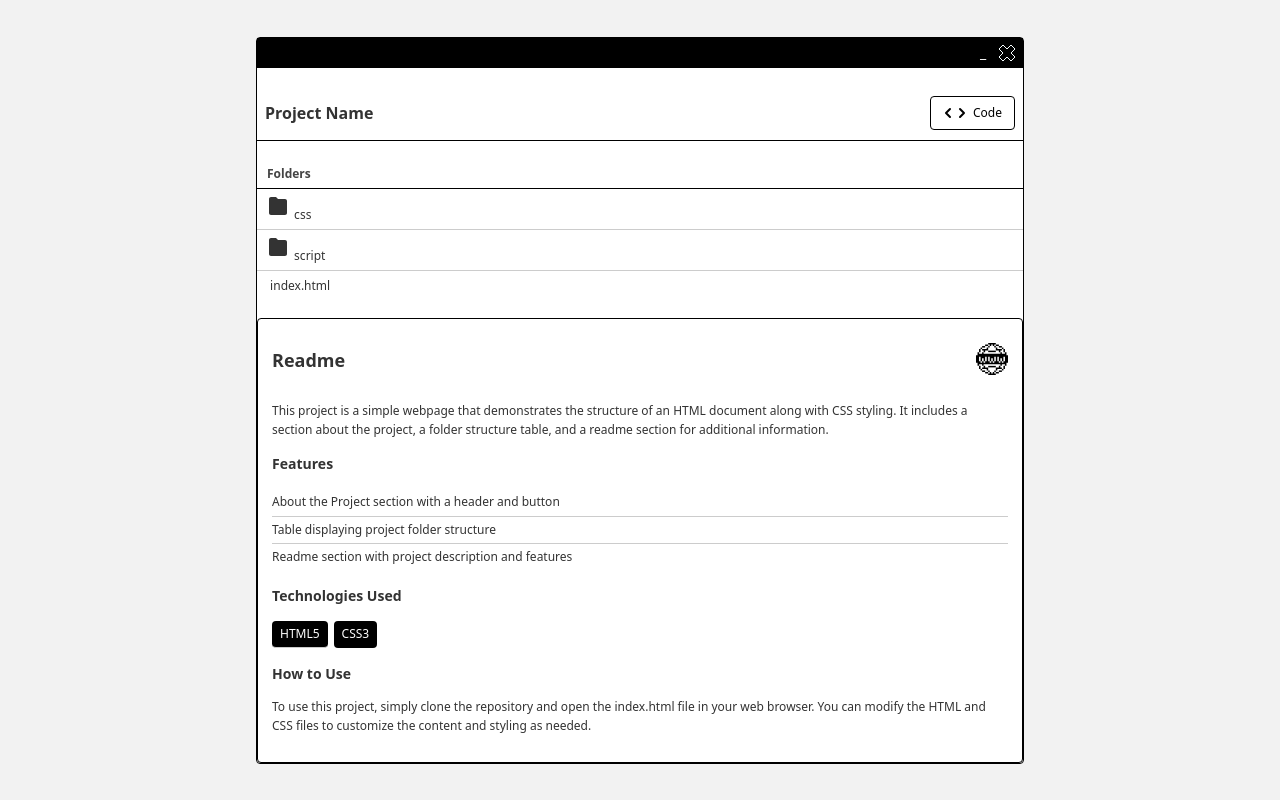
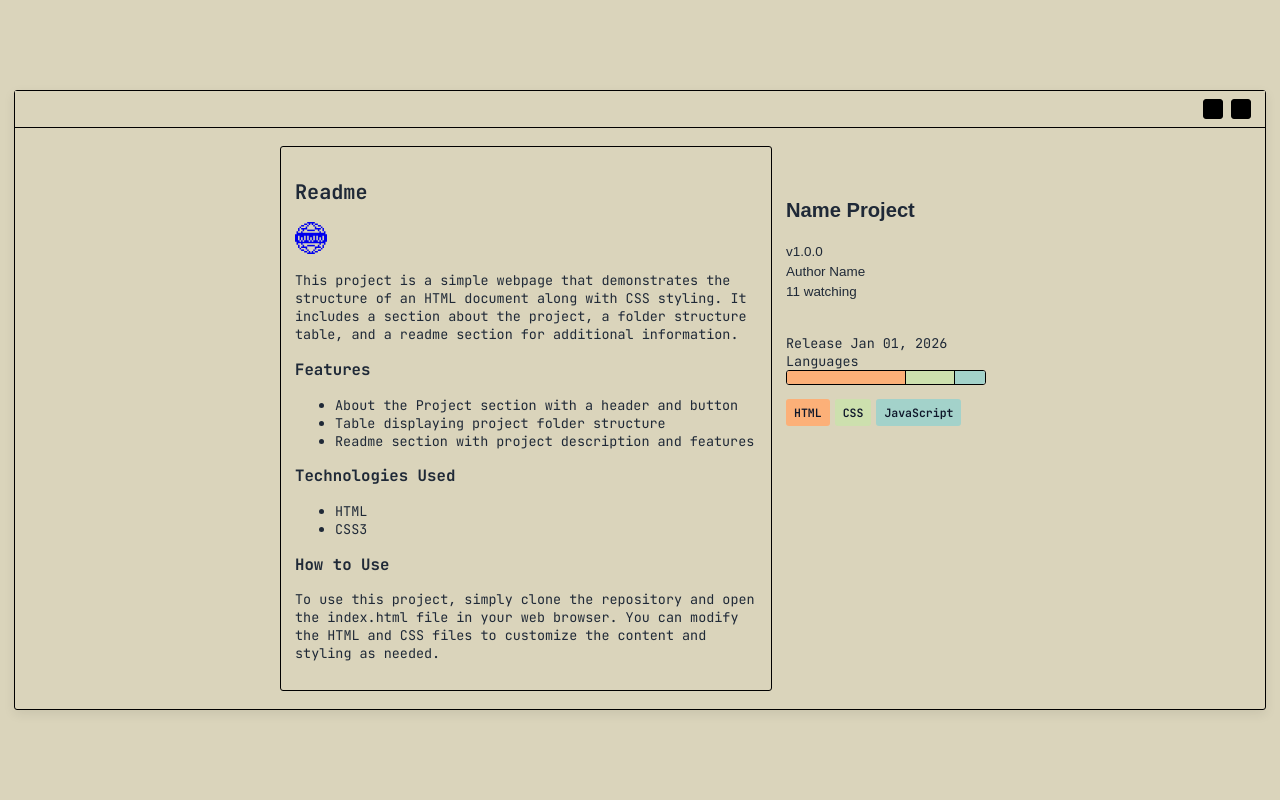
Before and after one commit to kindbytes/folio, a plain HTML site: page teste.html in a window 1280 px wide. Drawn offline with Linux system fonts and the light colour scheme; a web font is replaced by a local one.

Commit message:
fix things

```diff
--- a/css/style.css
+++ b/css/style.css
@@ -57,7 +57,7 @@
   box-sizing: border-box;
   margin: 0;
   padding: 0;
-  font-family: 'Sono', sans-serif;
+  font-family: 'JetBrains Mono', monospace;
 }
 
 body {
@@ -220,13 +220,12 @@ button,
   align-items: center;
   gap: 6px;
   padding: 6px 10px;
-  border-radius: var(--radius-pill);
   border: 1px solid black;
   color: black;
   font-size: var(--fs-sm);
   text-decoration: none;
   transition: var(--transition-fast);
-  border-radius: 5px;
+  border-radius: 3px;
 }
 
 .btn-social svg {
@@ -263,7 +262,7 @@ button,
   width: 100%;
   border-radius: 0px;
   border: 1px solid black;
-  border-radius: 5px;
+  border-radius: 3px;
   padding: 2px;
   background: #f9fafb;
 }
@@ -276,8 +275,8 @@ button,
   text-align: center;
   color: var(--text-muted);
   width: 100%;
-  border: none;
-  transition: transform 0.4s ease, background 0.4s ease, color 0.4s ease;
+  border: 1px solid transparent;
+  margin: 3px;
 }
 
 .tab:last-child {
@@ -288,8 +287,8 @@ button,
 .tab:hover {
   background: white;
   border: 1px solid black;
-  border-radius: 5px;
-  transform: translateX(4px);
+  border-radius: 3px;
+
   color: black;
 }
 
@@ -300,7 +299,7 @@ button,
   font-weight: 600;
   transform: translateX(0);
   border: 1px solid black;
-  border-radius: 5px;
+  border-radius: 3px;
 }
 
 /* Conteúdo das seções (cada aba mostra uma seção) */
@@ -516,11 +515,11 @@ textarea {
 
 /* Pill de ferramentas (Power BI, VS Code, etc.) */
 .tool-pill {
-  background: var(--accent-strong);
-  color: var(--bg);
+  background: #A3D2CA;
+  color: var(--accent-strong);
   padding: 4px 10px;
   font-size: var(--fs-xs);
-  border-radius: 5px;
+  border-radius: 3px;
   border: 1px solid black;
   white-space: nowrap;
   transition: var(--transition-med);
--- a/teste.css
+++ b/teste.css
@@ -1,18 +1,55 @@
 @import url('https://fonts.googleapis.com/css2?family=Sono:wght@200..800&display=swap');
+@import url('https://fonts.googleapis.com/css2?family=JetBrains+Mono:ital,wght@0,100..800;1,100..800&display=swap');
 
 /* ================================
    CSS Variables
    ================================ */
 :root {
-    /* Colors */
-    --color-primary: #000000;
-    --color-secondary: #ffffff;
-    --color-text-dark: #333333;
-    --color-text-medium: #444444;
-    --color-text-light: #666666;
-    --color-gray: #f2f2f2;
-    --color-gray-medium: #cccccc;
-    --color-hover-gray: #808080;
+    /* Fundo */
+    --bg: #dad4bb;
+
+    /* Texto */
+    --text: #0f172a;
+    --text-muted: #1f2937;
+    --text-soft: #6b7280;
+    --text-subtle: #9ca3af;
+
+    /* Accent (preto editorial) */
+    --accent: #000000;
+    --accent-soft: #111111;
+    --accent-strong: #000000;
+
+    /* Bordas */
+    --border-soft: black;
+    --border-subtle: rgba(0, 0, 0, 0.12);
+
+    /* Pills / superfícies */
+    --pill-bg-soft: #ffffff;
+    --pill-border-soft: rgba(0, 0, 0, 0.18);
+
+    /* Feedback / estados */
+    --success: #16a34a;
+    --warning: #f59e0b;
+    --danger: #dc2626;
+
+    /* Sombras */
+    --shadow-soft: 0 4px 12px rgba(0, 0, 0, 0.08);
+
+    /* Tipografia */
+    --fs-xs: 0.72rem;
+    --fs-sm: 0.78rem;
+    --fs-md: 0.84rem;
+    --fs-lg: 1.02rem;
+    --fs-name: 1.15rem;
+
+    /* Radius */
+    --radius-card: 3px;
+    --radius-soft: 3px;
+    --radius-pill: 3px;
+
+    /* Transições */
+    --transition-fast: 0.2s ease;
+    --transition-med: 0.35s ease;
 
     /* Spacing (compact) */
     --space-xs: 0.375rem;
@@ -21,19 +58,20 @@
     --space-lg: 1.125rem;
     --space-xl: 1.5rem;
 
-    /* Typography (compact) */
-    --font-size-sm: 0.75rem;
-    --font-size-base: 0.875rem;
-    --font-size-lg: 1rem;
-    --font-size-xl: 1.25rem;
-    --line-height-normal: 1.45;
-    --line-height-relaxed: 1.55;
-
     /* Layout */
-    --border-radius: 0.25rem;
     --border-width: 1px;
     --max-width-content: 48rem;
     --header-height: 2.5rem;
+    /* Apoio visual */
+    --peach: #FCB078;
+    /* tabs ativas */
+    --rose: #DA8FA3;
+    /* badges */
+    --mint: #A3D2CA;
+    /* tools */
+    --sage: #CDE0AE;
+    /* status */
+
 }
 
 /* ================================
@@ -44,14 +82,14 @@
 }
 
 body {
-    font-family: 'Sono', system-ui, sans-serif;
+    font-family: 'JetBrains Mono', monospace;
     margin: 0;
     min-height: 100vh;
-    background-color: var(--color-gray);
+    background-color: var(--bg);
     display: flex;
     justify-content: center;
     align-items: center;
-    font-size: var(--font-size-base);
+    font-size: var(--fs-md);
 }
 
 /* ================================
@@ -59,279 +97,151 @@ body {
    ================================ */
 .about-project {
     width: 100%;
-    max-width: var(--max-width-content);
     margin: var(--space-md);
+    padding: 0;
     display: flex;
     flex-direction: column;
-    gap: var(--space-lg);
-    border: var(--border-width) solid var(--color-primary);
-    border-radius: var(--border-radius);
-    background-color: var(--color-secondary);
-    color: var(--color-text-dark);
+    gap: 0;
+    border: var(--border-width) solid var(--accent);
+    border-radius: var(--radius-card);
+    background-color: var(--bg);
+    color: var(--text-muted);
+    box-shadow: var(--shadow-soft);
 }
 
-.header{
-    background-color: var(--color-primary);
-    color: var(--color-secondary);
+.about-project-header {
     display: flex;
+    align-items: end;
     justify-content: flex-end;
-    align-items: center;
-    padding: 0 var(--space-sm);
     gap: var(--space-sm);
-    height: 30px;
+    padding: var(--space-sm) var(--space-md);
+    background-color: var(--bg);
+    border-bottom: 1px solid var(--accent);
 }
 
-.minimize, .close {
+.about-project-header span {
+    width: 20px;
+    height: 20px;
+    background-color: var(--accent);
+    border-radius: 3px;
+    display: inline-block;
+    border: 1px solid var(--accent);
+    cursor: pointer;
+}
+
+.about-project-header .close:hover {
+    background-color: #ED6A5E;
+    border: 1px solid #ED6A5E;
+}
+
+.about-project-header .minimize:hover {
+    background-color: #F4BF4F;
+    border: 1px solid #F4BF4F;
+}
+
+.readme-container {
     display: flex;
-    justify-content: center;
-    align-items: center;
-    width: 16px;
-    height: 16px;
+    padding: var(--space-lg) var(--space-xl);
+    max-width: var(--max-width-content);
+    margin: 0 auto;
+}
+
+.readme {
+    border: 1px solid var(--accent);
+    padding: var(--space-md);
+    border-radius: var(--radius-card);
+}
+
+.project-card {
+    display: flex;
+    flex-direction: column;
+    padding: var(--space-md);
+    border-radius: var(--radius-card);
+    margin-top: var(--space-lg);
+}
+
+.project-card__header {
+    display: flex;
+    flex-direction: column;
+    font-family: 'Sono', sans-serif;
+    margin-bottom: var(--space-md);
+    line-height: 1.5;
+}
+
+.btn {
+    background-color: var(--bg);
     border: none;
-    border-radius: 10%;
-    cursor: pointer;
-    color: var(--color-secondary);
 }
 
 
-.close:hover {
-    background-color: red;
-    color: var(--color-secondary);
+.language-list {
+    width: 200px;
+    list-style: none;
+    padding: 0;
+    display: inline-flex;
+    margin-top: var(--space-md);
+    overflow: hidden;
+    gap: 5px;
 }
 
-.minimize:hover {
-    background-color: yellow;
-    color: var(--color-primary);
+.language--html {
+    background-color: var(--peach);
+    padding: var(--space-xs) var(--space-sm);
+    border-radius: var(--radius-pill);
+    font-size: var(--fs-xs);
+    font-weight: 600;
+    color: var(--text);
 }
 
 
-/* ================================
-   Header
-   ================================ */
-.about-project-header {
-    display: flex;
-    justify-content: space-between;
-    align-items: center;
-    min-height: var(--header-height);
-    font-size: var(--font-size-lg);
+.language--css {
+    background-color: var(--sage);
+    padding: var(--space-xs) var(--space-sm);
+    border-radius: var(--radius-pill);
+    font-size: var(--fs-xs);
     font-weight: 600;
-    border-bottom: var(--border-width) solid var(--color-primary);
-    padding: 0 var(--space-sm);
+    color: var(--text);
 }
 
-.about-project-header h1 {
-    margin: 0;
-    font-size: inherit;
+.language--js {
+    background-color: var(--mint);
+    padding: var(--space-xs) var(--space-sm);
+    border-radius: var(--radius-pill);
+    font-size: var(--fs-xs);
+    font-weight: 600;
+    color: var(--text);
 }
 
-/* ================================
-   Header Button
-   ================================ */
-.about-project-header button {
+.bar-multi {
     display: flex;
-    align-items: center;
-    gap: 0.375rem;
-    padding: 0.25rem 0.75rem;
-    font-size: var(--font-size-sm);
-    font-family: inherit;
-    border: var(--border-width) solid var(--color-primary);
-    background-color: var(--color-secondary);
-    color: var(--color-primary);
-    border-radius: var(--border-radius);
-    cursor: pointer;
-    transition: background-color 0.15s ease, color 0.15s ease;
+    width: 200px;
+    height: 15px;
+    border-radius: var(--radius-soft);
+    overflow: hidden;
+    background: #eee;
+    border: 1px solid var(--accent);
 }
 
-.about-project-header button:hover,
-.about-project-header button:focus-visible {
-    background-color: var(--color-primary);
-    color: var(--color-secondary);
+.bar-multi span{
+    border-right: 1px solid black;
 }
 
-/* ================================
-   Lists
-   ================================ */
-.about-project ul {
-    list-style: none;
-    padding: 0;
-    margin: 0;
+.bar-multi span {
+    height: 100%;
 }
 
-.about-project li {
-    padding: 0.25rem 0;
-    border-bottom: var(--border-width) solid var(--color-gray-medium);
+.bar-multi .html {
+    width: 60%;
+    background: #FCB078;
 }
 
-.about-project li:last-child {
-    border-bottom: none;
+.bar-multi .css {
+    width: 25%;
+    background: #CDE0AE;
 }
 
-.about-project li:hover {
-    background-color: var(--color-gray);
+.bar-multi .js {
+    width: 15%;
+    background: #A3D2CA;
+    border: none;
 }
-
-/* ================================
-   Technology Badges
-   ================================ */
-.tecnologies-badge {
-    display: flex;
-    flex-wrap: wrap;
-    gap: var(--space-xs);
-}
-
-.tecnologies-badge li {
-    padding: 0.25rem 0.5rem;
-    font-size: var(--font-size-sm);
-    background-color: var(--color-primary);
-    color: var(--color-secondary);
-    border-radius: var(--border-radius);
-}
-
-/* ================================
-   Table (refinada e compacta)
-   ================================ */
-table {
-    width: 100%;
-    border-collapse: collapse;
-    font-size: var(--font-size-sm);
-    table-layout: fixed;
-}
-
-thead {
-    background-color: var(--color-gray);
-}
-
-th {
-    padding: 0.375rem 0.625rem;
-    text-align: left;
-    font-weight: 600;
-    border-bottom: var(--border-width) solid var(--color-primary);
-    color: var(--color-text-medium);
-}
-
-tbody tr {
-    transition: background-color 0.12s ease;
-}
-
-tbody tr:hover {
-    background-color: var(--color-gray);
-}
-
-td {
-    padding: 0.375rem 0.625rem;
-    border-bottom: var(--border-width) solid var(--color-gray-medium);
-    vertical-align: middle;
-    white-space: nowrap;
-    overflow: hidden;
-    text-overflow: ellipsis;
-}
-
-/* remove última borda */
-tbody tr:last-child td {
-    border-bottom: none;
-}
-
-/* ================================
-   Cell with icon + text
-   ================================ */
-.td-item {
-    display: flex;
-    align-items: center;
-    gap: 0.5rem;
-    min-width: 0;
-}
-
-.td-item svg {
-    width: 16px;
-    height: 16px;
-    flex-shrink: 0;
-    image-rendering: pixelated;
-}
-
-/* ================================
-   Clickable row (opcional)
-   ================================ */
-tbody tr {
-    cursor: pointer;
-}
-
-tbody tr:hover td {
-    color: var(--color-primary);
-}
-
-/* ================================
-   Mobile
-   ================================ */
-@media (max-width: 640px) {
-    th {
-        display: none;
-    }
-
-    td {
-        padding: 0.5rem;
-    }
-}
-
-/* ================================
-   README
-   ================================ */
-.readme {
-    font-size: var(--font-size-sm);
-    line-height: var(--line-height-relaxed);
-    border: var(--border-width) solid var(--color-primary);
-    padding: var(--space-md);
-    border-radius: var(--border-radius);
-}
-
-.readme-header {
-    display: flex;
-    justify-content: space-between;
-    align-items: center;
-    gap: var(--space-sm);
-    margin-bottom: var(--space-sm);
-}
-
-.readme-header a {
-    text-decoration: none;
-    font-weight: 600;
-    color: var(--color-primary);
-}
-
-.readme-header a:hover {
-    text-decoration: underline;
-}
-
-/* ================================
-   Responsive
-   ================================ */
-@media (max-width: 768px) {
-    .about-project {
-        margin: var(--space-sm);
-        padding: var(--space-sm);
-    }
-
-    .about-project-header {
-        flex-direction: column;
-        align-items: flex-start;
-        gap: var(--space-xs);
-    }
-
-    td {
-        flex-direction: column;
-        align-items: flex-start;
-    }
-}
-
-/* ================================
-   Accessibility
-   ================================ */
-*:focus-visible {
-    outline: 2px solid var(--color-primary);
-    outline-offset: 2px;
-}
-
-@media (prefers-reduced-motion: reduce) {
-    * {
-        transition: none !important;
-    }
-}
--- a/teste.html
+++ b/teste.html
@@ -10,111 +10,24 @@
 
 <body>
   <div class="about-project">
-    <div class="header">
-      <span class="minimize">_</span>
+    <div class="about-project-header">
+      <span class="minimize"></span>
       <span class="close">
-        <svg xmlns="http://www.w3.org/2000/svg" viewBox="0 0 16 16" width="16" height="16" shape-rendering="crispEdges">
-
-          <g fill="#f7feff">
-            <rect x="11" y="15" width="2" height="1" />
-            <rect x="3" y="15" width="2" height="1" />
-            <rect x="13" y="14" width="1" height="1" />
-            <rect x="10" y="14" width="1" height="1" />
-            <rect x="5" y="14" width="1" height="1" />
-            <rect x="2" y="14" width="1" height="1" />
-            <rect x="14" y="13" width="1" height="1" />
-            <rect x="9" y="13" width="1" height="1" />
-            <rect x="6" y="13" width="1" height="1" />
-            <rect x="1" y="13" width="1" height="1" />
-            <rect x="15" y="11" width="1" height="2" />
-            <rect x="7" y="12" width="2" height="1" />
-            <rect y="11" width="1" height="2" />
-            <rect x="14" y="10" width="1" height="1" />
-            <rect x="1" y="10" width="1" height="1" />
-            <rect x="13" y="9" width="1" height="1" />
-            <rect x="2" y="9" width="1" height="1" />
-            <rect x="3" y="7" width="1" height="2" />
-            <rect x="12" y="7" width="1" height="2" />
-            <rect x="13" y="6" width="1" height="1" />
-            <rect x="2" y="6" width="1" height="1" />
-            <rect x="14" y="5" width="1" height="1" />
-            <rect x="1" y="5" width="1" height="1" />
-            <rect x="7" y="3" width="2" height="1" />
-            <rect x="15" y="3" width="1" height="2" />
-            <rect y="3" width="1" height="2" />
-            <rect x="14" y="2" width="1" height="1" />
-            <rect x="9" y="2" width="1" height="1" />
-            <rect x="6" y="2" width="1" height="1" />
-            <rect x="1" y="2" width="1" height="1" />
-            <rect x="13" y="1" width="1" height="1" />
-            <rect x="10" y="1" width="1" height="1" />
-            <rect x="5" y="1" width="1" height="1" />
-            <rect x="2" y="1" width="1" height="1" />
-            <rect x="11" width="2" height="1" />
-            <rect x="3" width="2" height="1" />
-          </g>
-        </svg>
-
       </span>
     </div>
-    <div class="about-project-header">
-      <p>Project Name</p>
-      <button>
-        <svg xmlns="http://www.w3.org/2000/svg" width="24" height="24" viewBox="0 0 24 24" fill="none"
-          stroke="currentColor" stroke-width="2" stroke-linecap="round" stroke-linejoin="round">
-          <path stroke="none" d="M0 0h24v24H0z" fill="none" />
-          <path d="M7 8l-4 4l4 4" />
-          <path d="M17 8l4 4l-4 4" />
-        </svg>
-        Code
-      </button>
+    <div class="content">
     </div>
-    <div class="content">
-      <div class="project-folder">
-        <table>
-          <tr>
-            <th>Folders</th>
-          </tr>
-          <tr>
-            <td>
-              <svg xmlns="http://www.w3.org/2000/svg" viewBox="0 0 24 24" width="24" height="24">
-                <desc>Simple Black Folder Icon</desc>
-                <title>folder-black</title>
-                <path d="M2 4c0-1.1.9-2 2-2h5l2 2h7c1.1 0 2 .9 2 2v12c0 1.1-.9 2-2 2H4c-1.1 0-2-.9-2-2V4z"
-                  fill="currentColor" />
-              </svg> css
-            </td>
-          </tr>
-          <tr>
-            <td>
-              <svg xmlns="http://www.w3.org/2000/svg" viewBox="0 0 24 24" width="24" height="24">
-                <desc>Simple Black Folder Icon</desc>
-                <title>folder-black</title>
-                <path d="M2 4c0-1.1.9-2 2-2h5l2 2h7c1.1 0 2 .9 2 2v12c0 1.1-.9 2-2 2H4c-1.1 0-2-.9-2-2V4z"
-                  fill="currentColor" />
-              </svg> script
-            </td>
-          </tr>
-          <tr>
-            <td>
-              <img src="text-file.png" alt="">
-              index.html
-            </td>
-          </tr>
-        </table>
-      </div>
-    </div>
-    <div class="readme">
-      <div class="readme-header">
-        <h2>Readme</h2>
-        <a href="">
-          <svg xmlns="http://www.w3.org/2000/svg" viewBox="0 0 32 32" id="Internet-Network-Www--Streamline-Pixel"
-            height="32" width="32">
-            <desc>
-              Internet Network Www Streamline Icon: https://streamlinehq.com
-            </desc>
+    <div class="readme-container">
+      <article class="readme" aria-labelledby="readme-title">
+        <header class="readme-header">
+          <h2 id="readme-title">Readme</h2>
+          <!-- Troque o href por uma URL real -->
+          <a href="https://seu-link-aqui.com" aria-label="View on web" target="_blank" rel="noopener noreferrer">
+            <svg xmlns="http://www.w3.org/2000/svg" viewBox="0 0 32 32" height="32" width="32" aria-hidden="true"
+              focusable="false">
               <title>internet-network-www</title>
               <g>
+                <!-- (mantive seu SVG igual, só removi desc/id e ajeitei attrs) -->
                 <path
                   d="M30.47 9.14h-1.52v1.53H25.9V9.14h-1.52v1.53H7.62V9.14H6.09v1.53H3.05V9.14H1.52v3.05H0v7.62h1.52v3.05h1.53v-1.53h3.04v1.53h1.53v-1.53h16.76v1.53h1.52v-1.53h3.05v1.53h1.52v-3.05H32v-7.62h-1.53Zm-19.81 9.14H9.14v1.53H7.62v-1.53H6.09v1.53H4.57v-1.53H3.05v-4.57h1.52v4.57h1.52v-3.04h1.53v3.04h1.52v-4.57h1.52Zm9.15 0h-1.53v1.53h-1.52v-1.53h-1.52v1.53h-1.53v-1.53h-1.52v-4.57h1.52v4.57h1.53v-3.04h1.52v3.04h1.52v-4.57h1.53Zm9.14 0h-1.52v1.53H25.9v-1.53h-1.52v1.53h-1.53v-1.53h-1.52v-4.57h1.52v4.57h1.53v-3.04h1.52v3.04h1.53v-4.57h1.52Z"
                   fill="currentColor" stroke-width="1"></path>
@@ -124,7 +37,7 @@
                 <path d="M25.9 4.57h1.53v1.52H25.9Z" fill="currentColor" stroke-width="1"></path>
                 <path d="m25.9 7.62 0 -1.53 -4.57 0 0 -1.52 -1.52 0 0 3.05 3.04 0 0 1.52 1.53 0 0 -1.52 1.52 0z"
                   fill="currentColor" stroke-width="1"></path>
-              <path d="M22.85 27.43h3.05v1.52h-3.05Z" fill="currentColor  " stroke-width="1"></path>
+                <path d="M22.85 27.43h3.05v1.52h-3.05Z" fill="currentColor" stroke-width="1"></path>
                 <path d="m22.85 24.38 -3.04 0 0 3.05 1.52 0 0 -1.53 4.57 0 0 -1.52 -1.52 0 0 -1.52 -1.53 0 0 1.52z"
                   fill="currentColor" stroke-width="1"></path>
                 <path d="M22.85 3.05h3.05v1.52h-3.05Z" fill="currentColor" stroke-width="1"></path>
@@ -157,9 +70,12 @@
               </g>
             </svg>
           </a>
-      </div>
-      <p>This project is a simple webpage that demonstrates the structure of an HTML document along with CSS styling. It
-        includes a section about the project, a folder structure table, and a readme section for additional information.
+        </header>
+
+        <p>
+          This project is a simple webpage that demonstrates the structure of an HTML document along with CSS styling.
+          It includes a section about the project, a folder structure table, and a readme section for additional
+          information.
         </p>
 
         <h3>Features</h3>
@@ -168,15 +84,55 @@
           <li>Table displaying project folder structure</li>
           <li>Readme section with project description and features</li>
         </ul>
+
         <h3>Technologies Used</h3>
         <ul class="tecnologies-badge">
-        <li>HTML5</li>
+          <li>HTML</li>
           <li>CSS3</li>
         </ul>
 
         <h3>How to Use</h3>
-      <p>To use this project, simply clone the repository and open the index.html file in your web browser. You can
-        modify the HTML and CSS files to customize the content and styling as needed.</p>
+        <p>
+          To use this project, simply clone the repository and open the index.html file in your web browser.
+          You can modify the HTML and CSS files to customize the content and styling as needed.
+        </p>
+      </article>
+      <section class="project-card" aria-labelledby="project-title">
+        <header class="project-card__header">
+          <h2 id="project-title" class="project-card__title">Name Project</h2>
+          <span class="project-card__version">v1.0.0</span>
+          <span class="project-card__author">Author Name</span>
+          <span class="project-card__watchers">
+
+            11 watching</span>
+        </header>
+
+        <div class="project-card__actions">
+          <button class="btn btn--star" type="button">
+
+          </button>
+        </div>
+
+        <div class="project-card__release">
+          <span class="project-card__label">Release</span>
+          <time datetime="2026-01-01" class="project-card__date">Jan 01, 2026</time>
+        </div>
+
+        <div class="project-card__languages">
+          <span class="project-card__label">Languages</span>
+          <div class="bar-multi">
+            <span class="html"></span>
+            <span class="css"></span>
+            <span class="js"></span>
+          </div>
+
+          <ul class="language-list">
+            <li class="language language--html">HTML</li>
+            <li class="language language--css">CSS</li>
+            <li class="language language--js">JavaScript</li>
+          </ul>
+        </div>
+      </section>
     </div>
   </div>
 </body>
```
Also changed, not shown: index.html (+2 -2 lines), assets/mascot/ChatGPT Image 15 de jan. de 2026, 21_54_09.png (deleted), assets/mascot/ChatGPT Image 17 de jan. de 2026, 21_57_00.png (added), assets/open-folder.png (deleted). Lines whose indentation alone changed are shown as unchanged.
